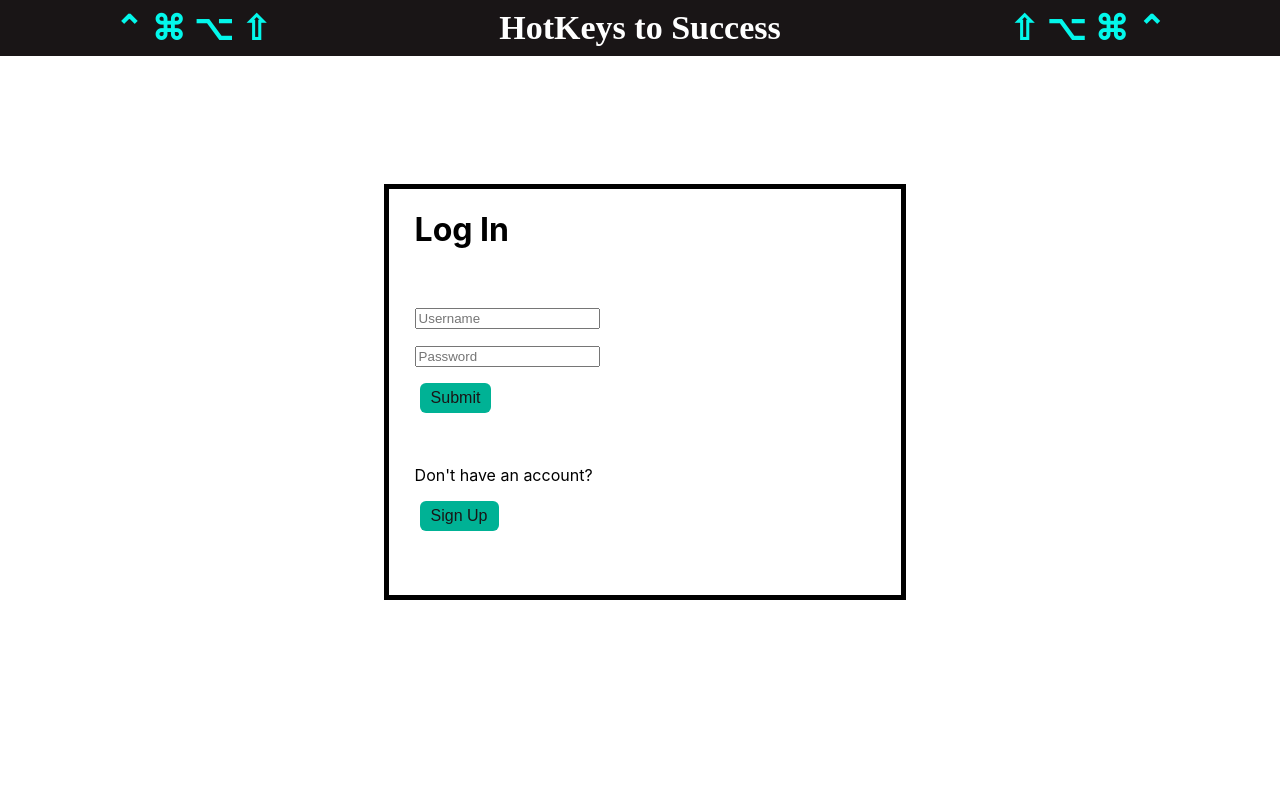
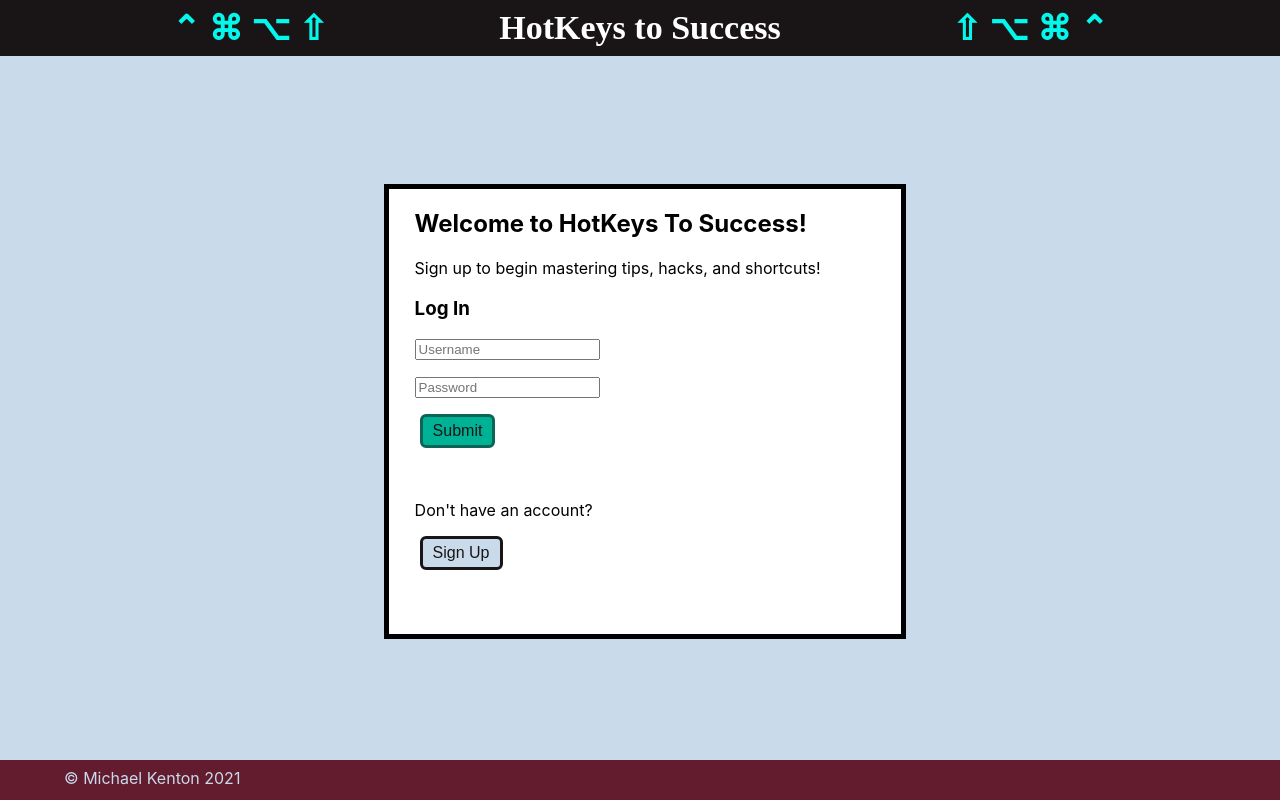
Before and after one commit to mkenton/hotkeys-to-success, a React (Create React App) app: page /login in a window 1280 px wide. Built offline with nearby package versions, Linux system fonts and the light colour scheme.

Commit message:
navbar and colors

```diff
--- a/src/App.css
+++ b/src/App.css
@@ -1,4 +1,13 @@
-/* themeColors = ["#C9DAEA", "#03F7EB", "#00B295", "#0D6456", "#191516", "#621C2E", "#AB2346" ] */
+:root{
+
+  --customlight: #C9DAEA;
+  --customgrey: #C9DAEA;
+  --customflorescblue: #03F7EB;;
+  --customjungle: #0D6456;
+  --customblack: #191516;
+  --customwine: #621C2E;
+  --customamaranth: #AB2346;
+}
 
 .App {
   text-align: center;
@@ -17,20 +26,21 @@
 
 .App-header {
   font-family: "Brushtroke" ;
-  background-color: #191516;
+  background-color: var(--customblack);
   min-height: 7vh;
   display: flex;
   flex-direction: row;
   align-items: center;
-  justify-content: space-around;
+  justify-content: space-evenly;
   font-size: calc(10px + 3vmin);
   color: white;
-  margin-top: 0px
+  margin-top: 0px;
+  margin-bottom: 0px;
 }
 
 
 .App-link {
-  color: #61dafb;
+  color: var(--customflorescblue);
 }
 
 @keyframes App-logo-spin {
@@ -47,7 +57,8 @@
 }
 
 .main-div{
-  background-color: rgb(255, 255, 255)
+  background-color: var(--customlight);
+  height: 100vh;
 }
 
 .form-container{
@@ -57,6 +68,7 @@
   margin-top: 10%;
   padding-bottom: 5%;
   border: black solid 5px;
+  background-color: white;
 }
 
 
@@ -68,21 +80,26 @@
   color: #03F7EB;
 }
 .navbar{
-  margin-left: 25%;
-  margin-right: 25%;
+  margin-left: 22%;
+  margin-right: 22%;
+  margin-top: 0px;
   display: flex;
   flex-direction: row;
-  align-items: center;
-  justify-content: space-evenly
+  justify-content: center;
+  justify-content: space-around;
+  background-color: var(--customblack);
+  border-top: dotted var(--customamaranth) 3px;
 }
+
 .navbar-link {
   text-decoration: none;
-  color: #C9DAEA;
+  color: var(--customblack);
   font-style: bold;
   font-size: 16pt;
   padding: 1vh;
-  /* margin: 0 3vw; */
-  background: rgb(19, 64, 82) 5px;
+  margin-left: 10px;
+  background: var(--customflorescblue);
+
 }
 
 .active-nav {
@@ -90,3 +107,27 @@
   padding: 1vh;
   background: rgb(155, 230, 233);
 }
+
+.user-welcome{
+  color: white;
+  padding-top: 5px;
+
+}
+
+.logout-link{
+  padding: 3px 5px 3px 5px;
+}
+
+footer{
+  position: fixed;
+  bottom: 0px;
+  height: 5vh;
+  width: 100%;
+  background-color: var(--customwine);
+}
+
+.footer-text {
+  color: var(--customlight);
+  margin-left: 5%;
+  margin-top: 8px;
+}
--- a/src/App.js
+++ b/src/App.js
@@ -75,11 +75,8 @@ function App() {
     return (
       <Router>
         <div className="main-div">
-        <Header/>
-        <span>
-          <br />
-          <NavBar handleLogOut={logOut}/>
-        </span>
+          <Header />
+            <NavBar user={user} handleLogOut={logOut} />
           <Home user={user} />
         </div>
       </Router>
@@ -88,30 +85,38 @@ function App() {
   else {
     return (
       <div className="main-div">
-        <Header/>
+        <Header />
+        <div className="form-container" >
+        <h2>Welcome to HotKeys To Success!</h2>
+          <p>Sign up to begin mastering tips, hacks, and shortcuts!</p>
           {showLogin ? (
-          <div className="form-container" >
+            <>
+
               <Login setCurrentUser={setCurrentUser} url={url} />
-            <br/>
+              <br />
               <div className="toggle-container">
                 <p> Don't have an account?</p>
-            <Button onClick={() => setShowLogin(false)}>
+                <Button variant="outline" color="secondary" onClick={() => setShowLogin(false)}>
                   Sign Up
                 </Button>
               </div>
-          </div>
+            </>
           ) : (
-          <div className="form-container">
+            <>
               <SignUp setCurrentUser={setCurrentUser} url={url} />
-            <br/>
+              <br />
               <div className="toggle-container">
                 <p>Already have an account?</p>
-              <Button variant="fill" color="secondary" onClick={() => setShowLogin(true)}>
+                <Button variant="outline" onClick={() => setShowLogin(true)}>
                   Log In
                 </Button>
               </div>
+            </>
+          )}
         </div>
-        )}
+        <footer>
+          <p className="footer-text" > © Michael Kenton 2021</p>
+          </footer>
       </div>)
 
         }
--- a/src/components/Home.js
+++ b/src/components/Home.js
@@ -1,7 +1,7 @@
 function Home({user}) {
     return (
       <div className="home">
-        <h3>Welcome back {user.username}!</h3>
+        <h3>Welcome {user.username}!</h3>
       </div>
     );
   }
--- a/src/components/Login.js
+++ b/src/components/Login.js
@@ -55,9 +55,8 @@ function Login({ setCurrentUser, url }) {
     }
 
     return (
-        <>
-            <h1> Log In </h1>
-            <br/>
+        <div>
+            <h3> Log In </h3>
             <form onSubmit={handleLogin}>
                 <p>
                     <input
@@ -78,7 +77,7 @@ function Login({ setCurrentUser, url }) {
                 <Button type="submit">Submit</Button>
             </form>
             <p className="validation-error"> {errorMessage} </p>
-        </>
+        </div>
     );
 }
 
--- a/src/components/NavBar.js
+++ b/src/components/NavBar.js
@@ -1,18 +1,23 @@
 
-import {NavLink} from 'react-router-dom'
-import  {Button}  from "../styles";
+import { NavLink } from 'react-router-dom'
+import { Button } from "../styles";
 
 
-function NavBar({handleLogOut}){
-    return(
-    <nav className="navbar">
-          <Button className="logout-link" onClick={handleLogOut}>
-            Logout
-          </Button>
-          <NavLink exact activeClassName="active-nav" className="navbar-link" to="/">Home</NavLink>
-          <NavLink exact activeClassName="active-nav" className="navbar-link" to="/lessons">Lessons</NavLink>
+function NavBar({ user, handleLogOut }) {
+    return (
+            <div className="navbar">
+                <nav >
+                <span className="user-welcome">Welcome {user.username}!</span>
+                    <button className="navbar-link" onClick={handleLogOut}>
+                        Logout
+                    </button>
 
-        </nav>
+                    <NavLink exact activeClassName="active-nav" className="navbar-link" to="/">Home</NavLink>
+                    <NavLink exact activeClassName="active-nav" className="navbar-link" to="/lessons">Lessons</NavLink>
+
+                </nav>
+            </div>
+
     )
 }
 
--- a/src/components/Signup.js
+++ b/src/components/Signup.js
@@ -45,11 +45,9 @@ function Signup({ setCurrentUser, url }) {
             })
     }
 
-
     return (
-        <>
+        <div>
             <h1> Sign Up </h1>
-            <br />
             <form onSubmit={createUser}>
                 <p>
                     <input
@@ -70,7 +68,7 @@ function Signup({ setCurrentUser, url }) {
                     <Button type="submit">Submit</Button>
                 </p>
             </form>
-        </>
+        </div>
     )
 }
 
--- a/src/styles/Button.js
+++ b/src/styles/Button.js
@@ -1,15 +1,15 @@
 import styled from "styled-components";
 
-const themeColors = ["#C9DAEA", "#03F7EB", "#00B295", "#0D6456", "#191516", "#621C2E", "#AB2346" ]
+const themeColors = ["F2F5F7", "#C9DAEA", "#03F7EB", "#00B295", "#0D6456", "0D6456", "#191516", "#621C2E", "#AB2346" ]
 
 const COLORS = {
   primary: {
-    "--main": themeColors[2],
-    "--accent": themeColors[4],
+    "--main": themeColors[3],
+    "--accent": themeColors[6],
   },
   secondary: {
-    "--main": themeColors[1],
-    "--accent": themeColors[4],
+    "--main": themeColors[2],
+    "--accent": themeColors[6],
   },
 };
 
@@ -37,16 +37,16 @@ const ButtonBase = styled.button`
 const FillButton = styled(ButtonBase)`
   background-color: var(--main);
   color: var(--accent);
-
+  border: 3px solid ${themeColors[4]};
   &:hover {
     opacity: 0.9;
   }
 `;
 
 const OutlineButton = styled(ButtonBase)`
-  background-color: white;
-  color: var(--main);
-  border: 2px solid var(--main);
+  background-color: ${themeColors[1]};
+  color: var(--accent);
+  border: 3px solid ${themeColors[6]};
 
   &:hover {
     background: hsl(235deg 85% 97%);
--- a/src/styles/index.js
+++ b/src/styles/index.js
@@ -7,6 +7,6 @@ import Textarea from "./Textarea";
 import Error from "./Error";
 import Heading from "./Heading"
 
-const themeColors = ["#C9DAEA", "#03F7EB", "#00B295", "#0D6456", "#191516", "#621C2E", "#AB2346" ]
+const themeColors = ["F2F5F7", "#C9DAEA", "#03F7EB", "#00B295", "#0D6456", "#191516", "#621C2E", "#AB2346" ]
 
 export { themeColors, Box, Button, Error, FormField, Input, Label, Textarea, Heading };
```
Also changed, not shown: src/components/LessonContainer.js (+7 -0 lines). Lines whose indentation alone changed are shown as unchanged.
